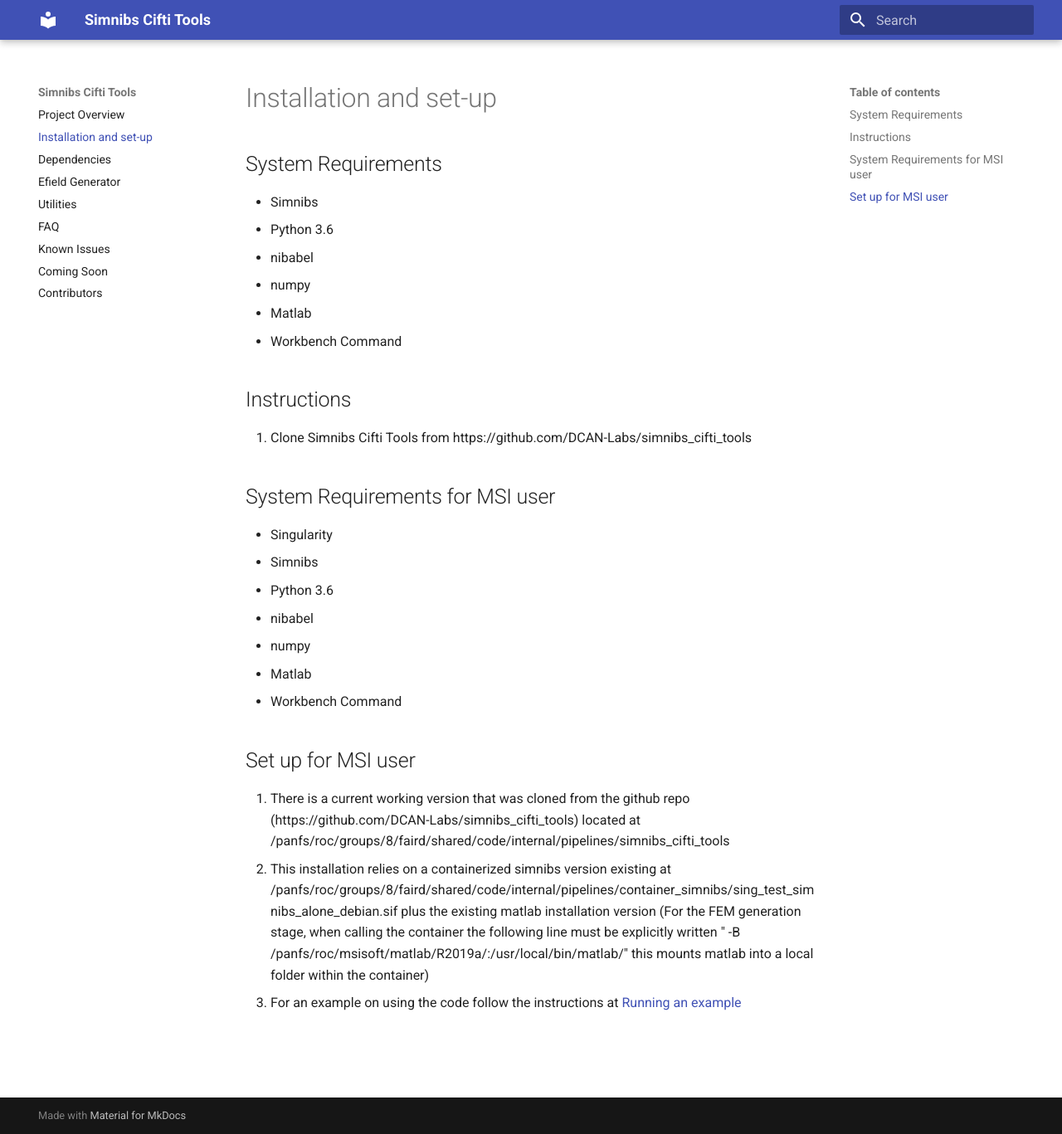
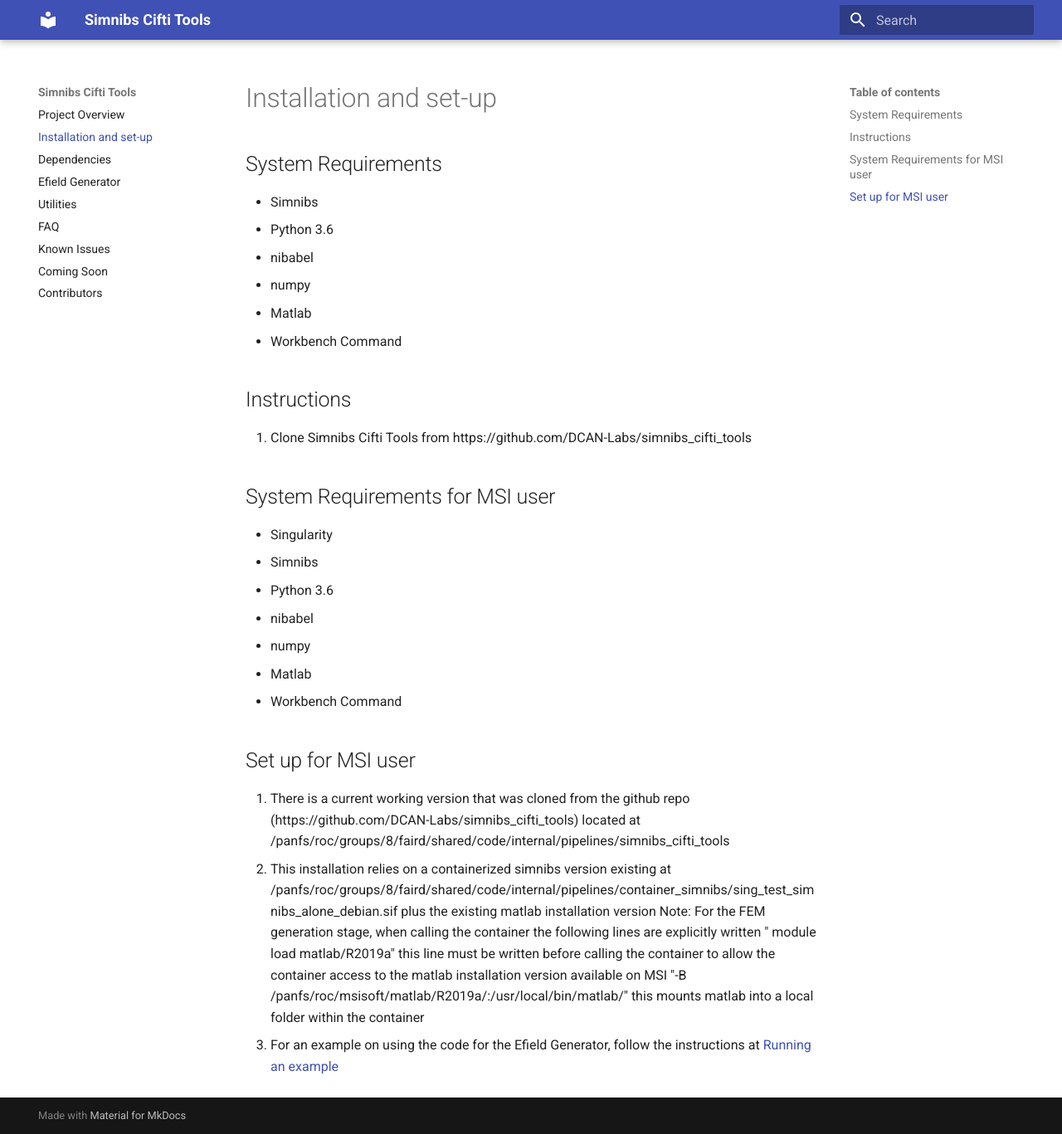
Before and after one commit to DCAN-Labs/simnibs_cifti_tools_RTD2, an MkDocs documentation site: the page built from docs/Installation and set-up.md, in a window 1280 px wide and 1367 px high. Shown: the whole window at 83% size. Built offline with MkDocs 1.6.1 and Material for MkDocs 9.7.7, drawn with Linux system fonts in a browser that asks for light colours.

Commit message:
Update Installation and set-up.md

```diff
--- a/docs/Installation and set-up.md
+++ b/docs/Installation and set-up.md
@@ -20,5 +20,7 @@
 
 ## Set up for MSI user
 1. There is a current working version that was cloned from the github repo (https://github.com/DCAN-Labs/simnibs_cifti_tools) located at /panfs/roc/groups/8/faird/shared/code/internal/pipelines/simnibs_cifti_tools
-2. This installation relies on a containerized simnibs version existing at /panfs/roc/groups/8/faird/shared/code/internal/pipelines/container_simnibs/sing_test_simnibs_alone_debian.sif plus the existing matlab installation version (For the FEM generation stage, when calling the container the following line must be explicitly written " -B /panfs/roc/msisoft/matlab/R2019a/:/usr/local/bin/matlab/" this mounts matlab into a local folder within the container)
-3. For an example on using the code follow the instructions at [Running an example](https://simnibs-cifti-tools-rtd.readthedocs.io/en/latest/Efield_generator/#running-an-example)
+2. This installation relies on a containerized simnibs version existing at /panfs/roc/groups/8/faird/shared/code/internal/pipelines/container_simnibs/sing_test_simnibs_alone_debian.sif plus the existing matlab installation version Note: For the FEM generation stage, when calling the container the following lines are explicitly written
+" module load matlab/R2019a" this line must be written before calling the container to allow the container  access to the matlab installation version available on MSI
+"-B /panfs/roc/msisoft/matlab/R2019a/:/usr/local/bin/matlab/" this mounts matlab into a local folder within the container
+3. For an example on using the code for the Efield Generator, follow the instructions at [Running an example](https://simnibs-cifti-tools-rtd.readthedocs.io/en/latest/Efield_generator/#running-an-example)
```
